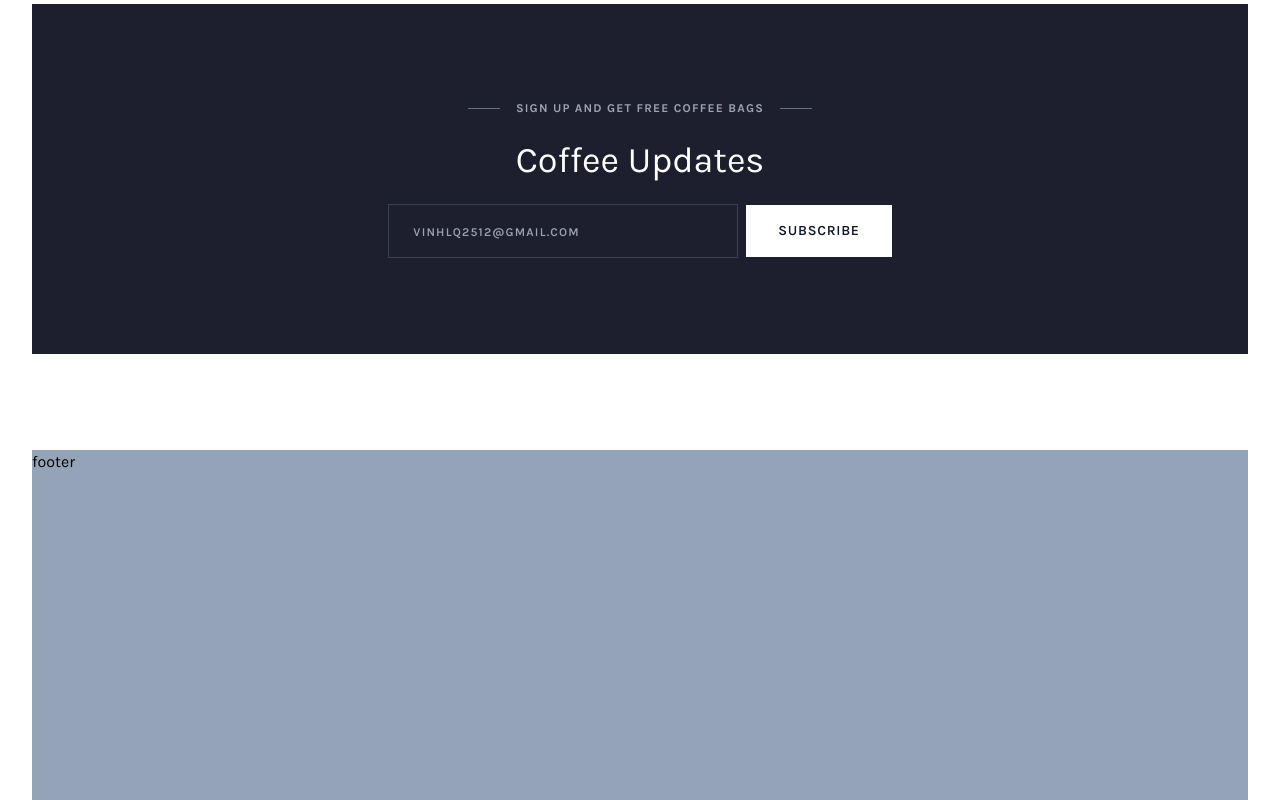
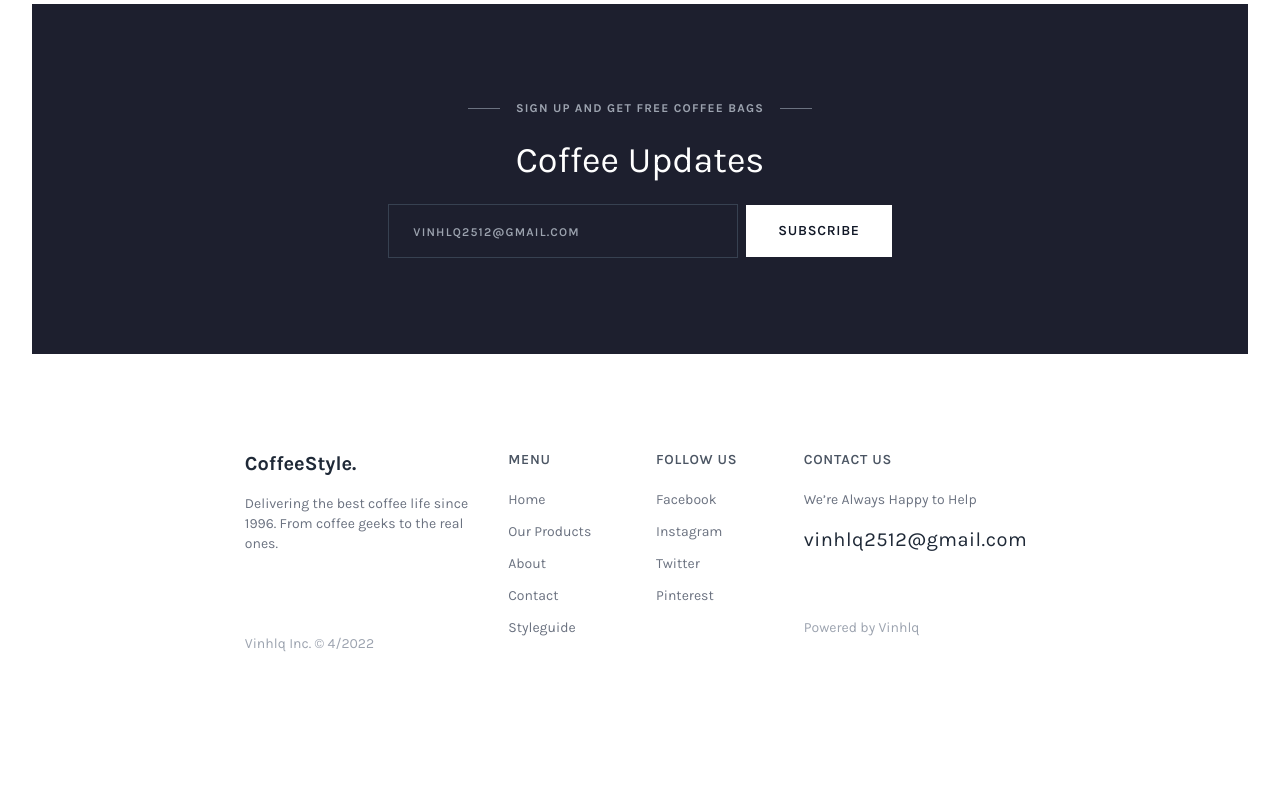
Before and after one commit to Vinhlam2512/TailwindCSS_CoffeeStyle, a website: page public/index.html in a window 1280 px wide. Shown: the part 5598-6398 px from the top of the page. After the commit the page ends 6348 px from the top, so only its background shows below. Drawn offline with nearby package versions, Linux system fonts and the light colour scheme; files that its build step writes are made by us from their sources.

Commit message:
Add Footer

```diff
--- a/public/index.html
+++ b/public/index.html
@@ -570,7 +570,52 @@
                 </div>
                 <!-- End subscribe-us -->
             </main>
-            <footer class="h-[350px] bg-slate-400">footer</footer>
+            <footer class="w-[95%] xl:w-[65%] mx-auto pb-24 text-gray-500 text-sm">
+                <div class="flex flex-col md:flex-row gap-12 md:gap-8 text-center md:text-left">
+                    <div class="basis-2/6">
+                        <div class="font-bold text-xl text-gray-800 mb-4">CoffeeStyle.</div>
+                        <div class="mb-8 md:mb-20">Delivering the best coffee life since 1996. From coffee geeks to the
+                            real
+                            ones.
+                        </div>
+                        <div class="text-gray-400 hover:text-coffee-400 cursor-pointer">Vinhlq Inc. © 4/2022</div>
+                    </div>
+                    <div class="basis-1/6">
+                        <div class="uppercase font-semibold tracking-wider text-gray-600 mb-5">MENU</div>
+                        <div class="flex flex-col gap-3">
+                            <div class=""><a href="" class="hover:text-coffee-400">Home</a></div>
+                            <div class=""><a href="" class="hover:text-coffee-400">Our Products</a> </div>
+                            <div class=""><a href="" class="hover:text-coffee-400">About</a></div>
+                            <div class=""><a href="" class="hover:text-coffee-400">Contact</a></div>
+                            <div class=""><a href="" class="hover:text-coffee-400">Styleguide</a></div>
+                        </div>
+                    </div>
+                    <div class="basis-1/6">
+                        <div class="uppercase font-semibold tracking-wider text-gray-600 mb-5">FOLLOW US</div>
+                        <div class="flex flex-col gap-3">
+                            <div class="">
+                                <a href="" class="hover:text-coffee-400">Facebook</a>
+                            </div>
+                            <div class="">
+                                <a href="" class="hover:text-coffee-400">Instagram</a>
+                            </div>
+                            <div class="">
+                                <a href="" class="hover:text-coffee-400">Twitter</a>
+                            </div>
+                            <div class="">
+                                <a href="" class="hover:text-coffee-400">Pinterest</a>
+                            </div>
+                        </div>
+                    </div>
+                    <div class="basis-2/6">
+                        <div class="uppercase font-semibold tracking-wider text-gray-600 mb-5">CONTACT US</div>
+                        <div class="mb-4">We’re Always Happy to Help</div>
+                        <div class="mb-16 text-xl text-gray-800 tracking-wide hover:text-coffee-400"><a
+                                href="mailto:vinhlq2512@gmail.com">vinhlq2512@gmail.com</a></div>
+                        <div class="hover:text-coffee-400 text-gray-400">Powered by Vinhlq</div>
+                    </div>
+                </div>
+            </footer>
         </div>
         <!-- End content-wrapper -->
     </div>
```
